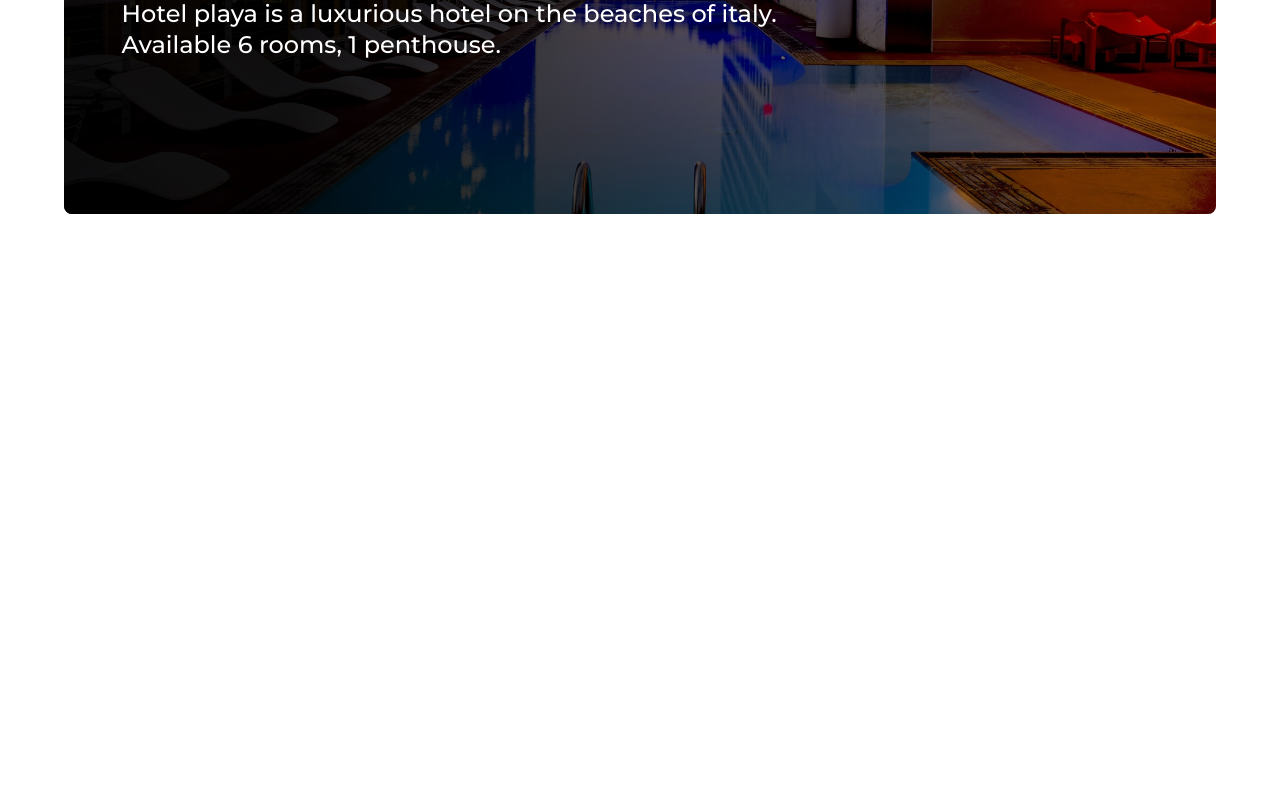
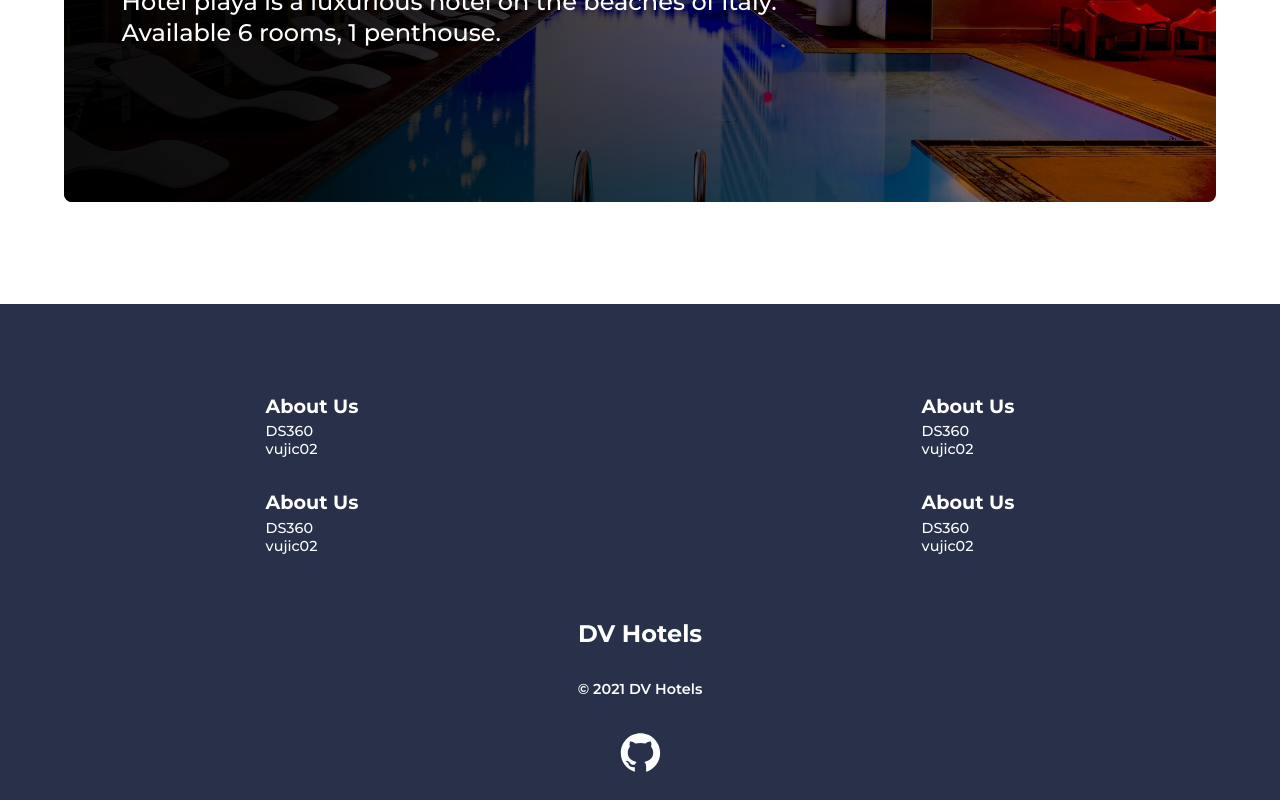
Before and after one commit to vujic02/DV-Hotels, a React (Create React App) app: page / in a window 1280 px wide. Shown: the part 3654-4454 px from the top of the page. Before the commit the page ends 3996 px from the top, so only its background shows below. Built offline with nearby package versions, Linux system fonts and the light colour scheme.

Commit message:
finished styles for homepage

```diff
--- /dev/null
+++ b/src/components/Footer/Footer.js
@@ -0,0 +1,45 @@
+import React from 'react'
+import { Container, Grid, TextH1 } from '../../styles/global-styles'
+import {AiFillGithub} from "react-icons/ai"
+
+
+const Footer = () => {
+
+    let currentDate = new Date()
+
+    return (
+        <Container flexDir="column" p="2% 0" bg="var(--denimBlue)">
+            <Grid cols="repeat(4, 1fr)" colsM1="repeat(2, 1fr)" gridGap="2rem" m="1% 0 0 0" mM1="5% 0 0 0" align="center" justify="center">
+                <Container flexDir="column">
+                    <TextH1 fontS="1.2rem" fontW="700" col="var(--white)">About Us</TextH1>
+                    <TextH1 fontS=".9rem" fontW="500" col="var(--white)" m="5% 0 0 0">DS360</TextH1>
+                    <TextH1 fontS=".9rem" fontW="500" col="var(--white)">vujic02</TextH1>
+                </Container>
+                <Container flexDir="column">
+                    <TextH1 fontS="1.2rem" fontW="700" col="var(--white)">About Us</TextH1>
+                    <TextH1 fontS=".9rem" fontW="500" col="var(--white)" m="5% 0 0 0">DS360</TextH1>
+                    <TextH1 fontS=".9rem" fontW="500" col="var(--white)">vujic02</TextH1>
+                </Container>
+                <Container flexDir="column">
+                    <TextH1 fontS="1.2rem" fontW="700" col="var(--white)">About Us</TextH1>
+                    <TextH1 fontS=".9rem" fontW="500" col="var(--white)" m="5% 0 0 0">DS360</TextH1>
+                    <TextH1 fontS=".9rem" fontW="500" col="var(--white)">vujic02</TextH1>
+                </Container>
+                <Container flexDir="column">
+                    <TextH1 fontS="1.2rem" fontW="700" col="var(--white)">About Us</TextH1>
+                    <TextH1 fontS=".9rem" fontW="500" col="var(--white)" m="5% 0 0 0">DS360</TextH1>
+                    <TextH1 fontS=".9rem" fontW="500" col="var(--white)">vujic02</TextH1>
+                </Container>
+            </Grid>
+            <Grid cols="repeat(3, 1fr)" colsM1="repeat(1, 1fr)" gridGap="2rem" gridGapM="1rem" m="5% 0 0 0" align="center" justify="center">
+                <TextH1 fontS="1.5rem" fontW="700" col="var(--white)">DV Hotels</TextH1>
+                <TextH1 fontS=".9rem" fontW="600" col="var(--white)">© {currentDate.getFullYear()} DV Hotels</TextH1>
+                <Container>
+                    <AiFillGithub style={{width: "45px", height: "45px", color: "#fff"}} />
+                </Container>
+            </Grid>
+        </Container>
+    )
+}
+
+export default Footer
--- a/src/components/Main/Featured.js
+++ b/src/components/Main/Featured.js
@@ -4,7 +4,7 @@ import { Container, Img, TextH1, Overlay, DivImg, TextP, FilledStar, StarContain
 
 const Featured = () => {
     return (
-        <Container h="526px" w="100%" p="0 5%" pos="relative" m="10% 0">
+        <Container h="526px" w="100%" p="0 5%" pos="relative" m="0 0 8% 0">
             <DivImg bgPos="center" bgSize="cover" borR=".5rem"  bgImage="./images/homepage/featured.jpg" w="100%" h="100%">
                 <Overlay borR=".5rem" w="100%" h="100%" bg="linear-gradient(270deg, rgba(0,0,0,0.3) 0%, rgba(0,0,0,0.92) 80%)">
                 <Container w="100%" h="100%" flexDir="column" justify="center" align="flex-start" p="0 0 0 5%">
--- a/src/pages/Home.js
+++ b/src/pages/Home.js
@@ -5,12 +5,13 @@ import SearchBar from "../components/Main/SearchBar";
 import Text from "../components/Main/Text";
 import Card from "../components/Main/Card";
 import NearbyCard from "../components/Main/NearbyCard";
+import ReusableCard from "../components/Main/ReusableCard";
+import Featured from "../components/Main/Featured";
+import Footer from "../components/Footer/Footer"
 
 import { LandingOverlay } from "../styles/home-styles";
 import { Grid, Overlay, TextH1 } from "../styles/global-styles";
 import { Paths, HomePageImgs } from "../utils/Links";
-import ReusableCard from "../components/Main/ReusableCard";
-import Featured from "../components/Main/Featured";
 
 const Home = ({ toggle, isOpen }) => {
   return (
@@ -45,17 +46,19 @@ const Home = ({ toggle, isOpen }) => {
       </Grid>
       <TextH1 opac="0.85" alignText="left" fontS="2rem" fontW="700" m="5% 0 0 5%">Explore Nearby</TextH1>
       <Grid cols="repeat(4, 1fr)" colsM1="repeat(3, 1fr)" colsM2="repeat(2, 1fr)" gridGap="2rem" p="1% 5% 0 5%" pM="3% 5% 0 5%">
-        {Paths.map(place => (
-          <NearbyCard imgSrc={place.path} imgName={place.name} />
+        {Paths.map((place, idx) => (
+          <NearbyCard key={idx} imgSrc={place.path} imgName={place.name} />
         ))}
       </Grid>
       <TextH1 opac="0.85" alignText="left" fontS="2rem" fontW="700" m="5% 0 0 5%">Explore Nearby</TextH1>
       <Grid cols="repeat(4, 1fr)" colsM1="repeat(3, 1fr)" colsM2="repeat(2, 1fr)" gridGap="1rem" p="1% 5% 0 5%" pM="3% 5% 0 5%">
-        {HomePageImgs.map(img=> (
-          <ReusableCard imgSrc={img.path} imgName={img.name} />
+        {HomePageImgs.map((img, idx)=> (
+          <ReusableCard key={idx} imgSrc={img.path} imgName={img.name} />
         ))}
       </Grid>
-      <Featured></Featured>
+      <TextH1 opac="0.85" alignText="left" fontS="2rem" fontW="700" m="5% 0 1% 5%">Featured Hotel</TextH1>
+      <Featured />
+      <Footer />
     </section>
   );
 };
--- a/src/styles/global-styles.js
+++ b/src/styles/global-styles.js
@@ -31,14 +31,18 @@ export const Grid = styled.div`
     gap: ${({gridGap}) => gridGap};
     margin: ${({m}) => m};
     padding: ${({p}) => p};
+    justify-items: ${({justify}) => justify};
+    align-items: ${({align}) => align};
 
     @media screen and (max-width: 1366px) {
         grid-template-columns: ${({colsM1}) => colsM1};
+        margin: ${({mM1}) => mM1};
     }
 
     @media screen and (max-width: 768px) {
         grid-template-columns: ${({colsM2}) => colsM2};
         padding: ${({pM}) => pM};
+        margin: ${({mM2}) => mM2};
         gap: ${({gridGapM}) => gridGapM};
     }
 `
```
